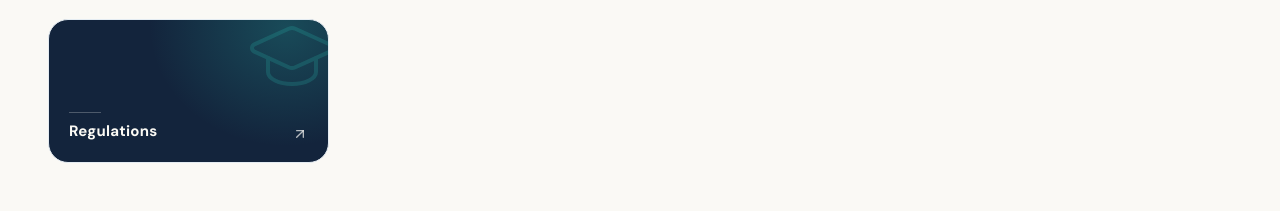
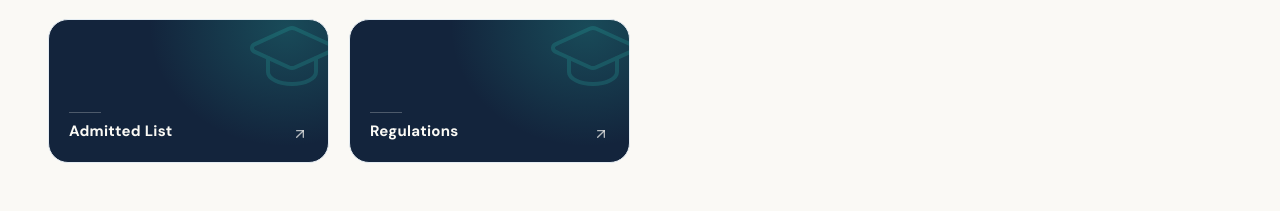
Before and after one commit to lewsishamilton/AIMS, a React (Vite) app: page /admissions in a window 1280 px wide. Shown: the part 1750-1961 px from the top of the page. Built offline with nearby package versions, Linux system fonts and the light colour scheme; a web font is replaced by a local one.

Commit message:
Include Admitted List in admission quick links

```diff
--- a/src/data/pages/admissions.ts
+++ b/src/data/pages/admissions.ts
@@ -6,6 +6,7 @@ const ADMISSION_LINKS = [
   { name: "Seat Matrix", path: "/admissions/seat-matrix" },
   { name: "Fee Structure", path: "/admissions/fee-structure" },
   { name: "Application Forms", path: "/admissions/forms" },
+  { name: "Admitted List", path: "/admissions/admitted-list" },
   { name: "Regulations", path: "/admissions/regulations" },
 ];
 
```
